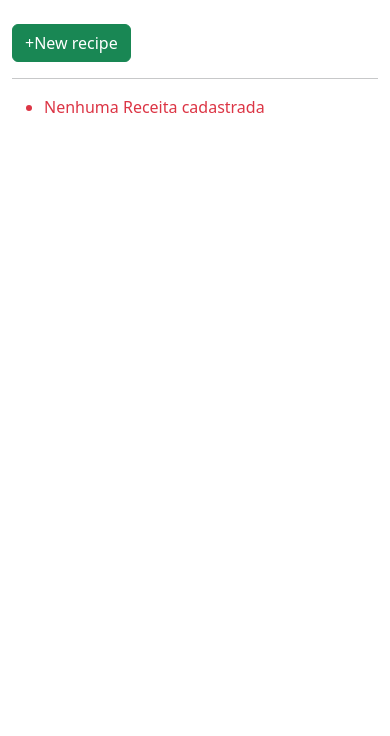
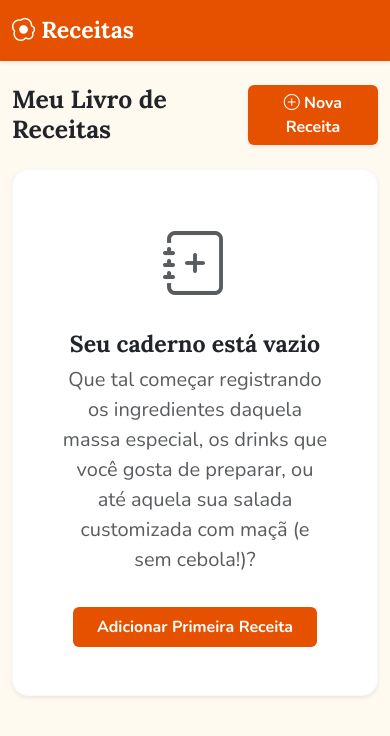
Before and after one commit to gabrielfernandocardoso-assuncao/django-recipe-hub, a Django app: page / in a window 390 px wide. Shown: the top 736 px of the page. Run offline with Django 5.2, Linux system fonts and the light colour scheme; data that the repository does not hold is empty.

Commit message:
terminei o projeto e fiz o front end

```diff
--- a/recipe_hub/recipe_hub/settings.py
+++ b/recipe_hub/recipe_hub/settings.py
@@ -26,6 +26,8 @@ INSTALLED_APPS = [
     'django.contrib.messages',
     'django.contrib.staticfiles',
     'recipes',
+    'crispy_forms',
+    'crispy_bootstrap5',
 ]
 
 MIDDLEWARE = [
@@ -108,3 +110,7 @@ STATIC_URL = 'static/'
 # configs para o servidor armazenar fotos e arquivos
 MEDIA_URL = '/media/'
 MEDIA_ROOT = BASE_DIR / 'media'
+
+# Configurações do Django Crispy Forms
+CRISPY_ALLOWED_TEMPLATE_PACKS = "bootstrap5"
+CRISPY_TEMPLATE_PACK = "bootstrap5"
--- a/recipe_hub/recipes/templates/recipes/base.html
+++ b/recipe_hub/recipes/templates/recipes/base.html
@@ -3,15 +3,66 @@
 <head>
     <meta charset="UTF-8">
     <meta name="viewport" content="width=device-width, initial-scale=1.0">
-    <title>Page - {% block title %} {% endblock %}</title>
-    <link href="https://cdn.jsdelivr.net/npm/bootstrap@5.3.8/dist/css/bootstrap.min.css" rel="stylesheet" integrity="sha384-sRIl4kxILFvY47J16cr9ZwB07vP4J8+LH7qKQnuqkuIAvNWLzeN8tE5YBujZqJLB" crossorigin="anonymous">
+    <title>Minhas Receitas - {% block title %} {% endblock %}</title>
+
+    <!-- Fontes do Google: Lora (títulos) e Nunito (textos) -->
+    <link href="https://fonts.googleapis.com/css2?family=Lora:ital,wght@0,500;0,700;1,400&family=Nunito:wght@400;600;700&display=swap" rel="stylesheet">
+    <!-- Bootstrap 5 -->
+    <link href="https://cdn.jsdelivr.net/npm/bootstrap@5.3.8/dist/css/bootstrap.min.css" rel="stylesheet" crossorigin="anonymous">
+    <!-- Bootstrap Icons -->
+    <link rel="stylesheet" href="https://cdn.jsdelivr.net/npm/bootstrap-icons@1.11.1/font/bootstrap-icons.css">
+
+    <style>
+        body {
+            font-family: 'Nunito', sans-serif;
+            background-color: #fffaf0; /* Fundo creme bem claro */
+            color: #333;
+        }
+        h1, h2, h3, h4, h5, .navbar-brand, .font-serif {
+            font-family: 'Lora', serif;
+        }
+        .navbar-custom {
+            background-color: #e65100; /* Laranja escuro / Tomate */
+        }
+        .btn-custom {
+            background-color: #e65100;
+            color: white;
+            border: none;
+        }
+        .btn-custom:hover {
+            background-color: #cc4800;
+            color: white;
+        }
+        .recipe-card {
+            border: none;
+            border-radius: 12px;
+            box-shadow: 0 4px 12px rgba(0,0,0,0.08);
+            transition: transform 0.2s;
+        }
+        .recipe-card:hover {
+            transform: translateY(-5px);
+        }
+        .recipe-img {
+            height: 200px;
+            object-fit: cover;
+            border-top-left-radius: 12px;
+            border-top-right-radius: 12px;
+        }
+    </style>
 </head>
 <body>
-    <div class="container mt-4">
+    <!-- Navbar Temática -->
+    <nav class="navbar navbar-expand-lg navbar-dark navbar-custom shadow-sm mb-4">
+        <div class="container">
+            <a class="navbar-brand fw-bold fs-3" href="#"><i class="bi bi-egg-fried"></i> Receitas</a>
+        </div>
+    </nav>
+
+    <div class="container mb-5">
         {% block content %}
-
         {% endblock %}
     </div>
-    <script src="https://cdn.jsdelivr.net/npm/bootstrap@5.3.8/dist/js/bootstrap.bundle.min.js" integrity="sha384-FKyoEForCGlyvwx9Hj09JcYn3nv7wiPVlz7YYwJrWVcXK/BmnVDxM+D2scQbITxI" crossorigin="anonymous"></script>
+
+    <script src="https://cdn.jsdelivr.net/npm/bootstrap@5.3.8/dist/js/bootstrap.bundle.min.js" crossorigin="anonymous"></script>
 </body>
 </html>
--- a/recipe_hub/recipes/templates/recipes/index.html
+++ b/recipe_hub/recipes/templates/recipes/index.html
@@ -1,34 +1,63 @@
 {% extends 'recipes/base.html' %}
 
-{% block title %} Index {% endblock %}
+{% block title %} Início {% endblock %}
 
 {% block content %}
-    <div class="row">
-        <div class="col-12">
-            <a href="{% url 'new_recipe' %}" class="btn btn-success justify-content-center">+New recipe</a>
-            <hr>
+<div class="d-flex justify-content-between align-items-center mb-4">
+    <h2 class="font-serif fw-bold text-dark m-0">Meu Livro de Receitas</h2>
+    <a href="{% url 'new_recipe' %}" class="btn btn-custom shadow-sm fw-bold">
+        <i class="bi bi-plus-circle"></i> Nova Receita
+    </a>
+</div>
+
+<div class="row row-cols-1 row-cols-md-2 row-cols-lg-3 g-4">
     {% for recipe in recipes %}
-                <div class="card mt-3" style="width: 18rem;">
-                    <div class="card-body">
-                        <h5 class="card-title">{{ recipe.title }}</h5>
-                        <hr>
+        <div class="col">
+            <div class="card recipe-card h-100">
+                <!-- Imagem com object-fit para não distorcer -->
                 {% if recipe.image %}
-                            <img src="{{ recipe.image.url }}" alt="comida.png" class="card-img-top">
+                    <img src="{{ recipe.image.url }}" alt="{{ recipe.title }}" class="card-img-top recipe-img">
                 {% else %}
-                            <p>Sem foto</p>
+                    <div class="card-img-top recipe-img bg-secondary bg-opacity-25 d-flex align-items-center justify-content-center text-muted">
+                        <i class="bi bi-camera fs-1"></i>
+                    </div>
                 {% endif %}
-                        <hr>
-                        <p class="card-text">{{ recipe.ingredients }}</p>
-                        <p class="card-text">{{ recipe.instructions }}</p>
-                        <p class="card-text">{{ recipe.prep_time }} Minutos</p>
+
+                <div class="card-body d-flex flex-column">
+                    <h5 class="card-title fw-bold text-dark mb-3">{{ recipe.title }}</h5>
+
+                    <div class="mb-3">
+                        <h6 class="fw-bold text-muted small text-uppercase mb-1">Ingredientes:</h6>
+                        <p class="card-text text-truncate small">{{ recipe.ingredients }}</p>
+                    </div>
+
+                    <div class="mb-3 flex-grow-1">
+                        <h6 class="fw-bold text-muted small text-uppercase mb-1">Preparo:</h6>
+                        <p class="card-text small">{{ recipe.instructions|truncatechars:100 }}</p>
+                    </div>
+
+                    <!-- Tempo de preparo no rodapé do card -->
+                    <div class="d-flex align-items-center text-warning mt-auto border-top pt-3">
+                        <i class="bi bi-clock-history me-2"></i>
+                        <span class="fw-bold">{{ recipe.prep_time }} Minutos</span>
                     </div>
                 </div>
-
+            </div>
+        </div>
     {% empty %}
-                <ul>
-                    <li class="text-danger">Nenhuma Receita cadastrada</li>
-                </ul>
+        <!-- Estado Vazio Amigável -->
+        <div class="col-12">
+            <div class="text-center bg-white p-5 rounded-4 shadow-sm border border-light">
+                <i class="bi bi-journal-plus text-muted" style="font-size: 4rem;"></i>
+                <h3 class="mt-3 font-serif fw-bold text-dark">Seu caderno está vazio</h3>
+                <p class="text-muted fs-5">
+                    Que tal começar registrando os ingredientes daquela massa especial, os drinks que você gosta de preparar, ou até aquela sua salada customizada com maçã (e sem cebola!)?
+                </p>
+                <a href="{% url 'new_recipe' %}" class="btn btn-custom mt-3 px-4 py-2 fw-bold">
+                    Adicionar Primeira Receita
+                </a>
+            </div>
+        </div>
     {% endfor %}
 </div>
-    </div>
 {% endblock %}
```
Also changed, not shown: recipe_hub/recipes/templates/recipes/new_recipe.html (+30 -9 lines). Lines whose indentation alone changed are shown as unchanged.
